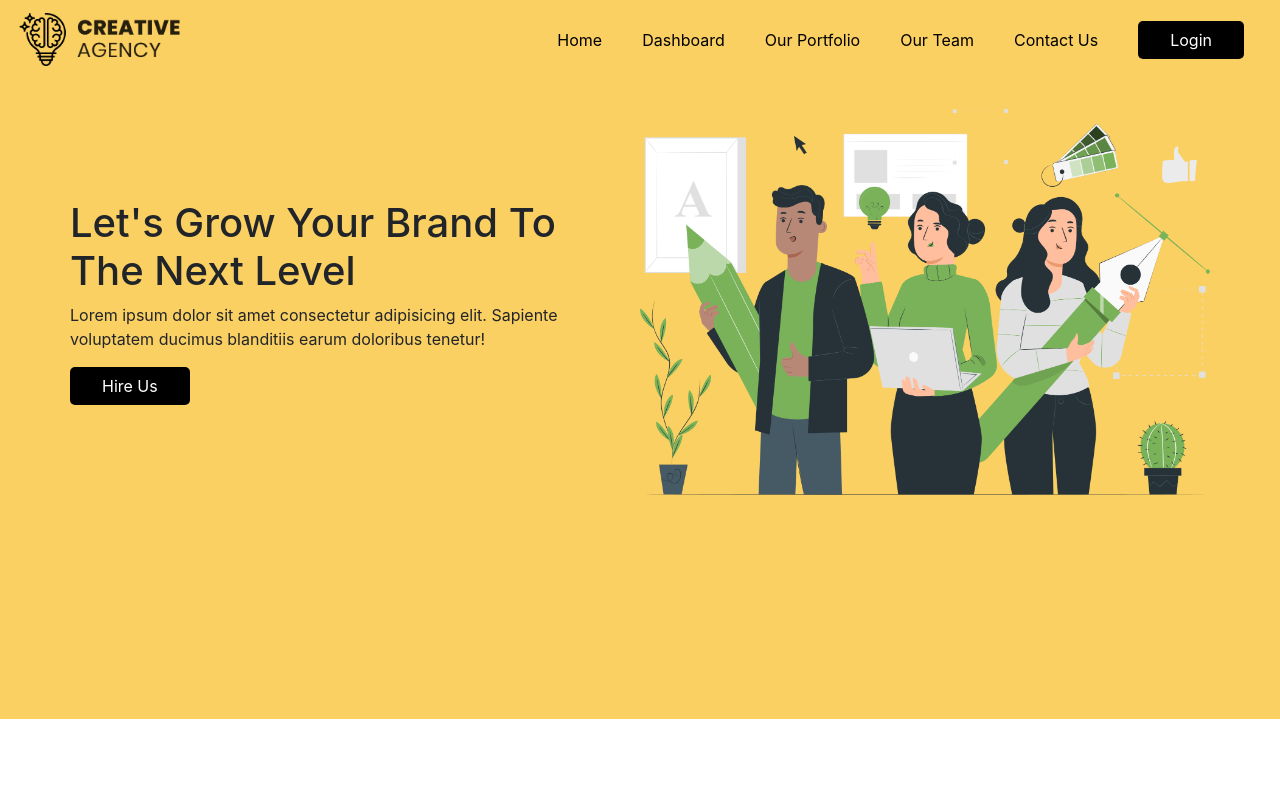
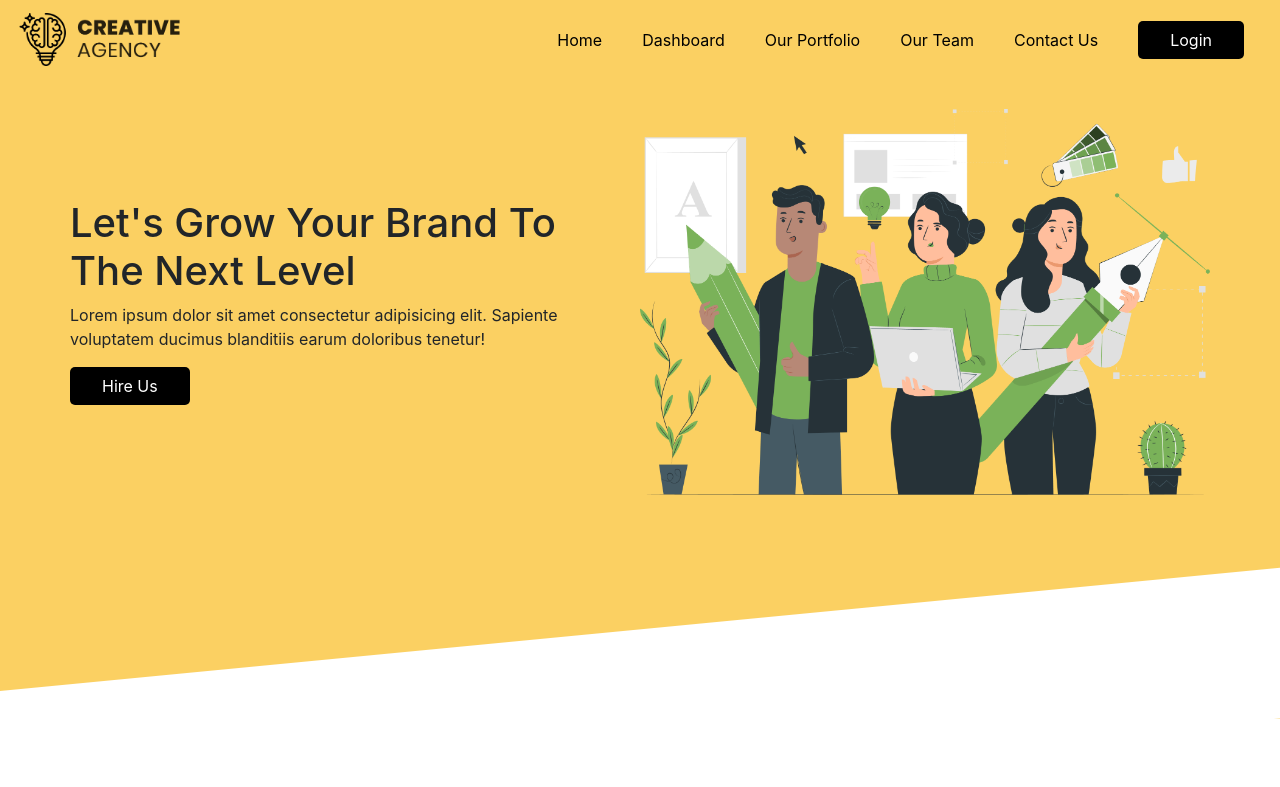
Before and after one commit to BK-Bagchi/creative-agency, a React (Create React App) app: page / in a window 1280 px wide. Shown: the top 787 px of the page. Built offline with nearby package versions, Linux system fonts and the light colour scheme; no server answers; the HTML template or start-up script is replaced by a standard one.

Commit message:
Landing page slope buttom added

```diff
--- a/src/Components/ClientCompany/ClientCompany.css
+++ b/src/Components/ClientCompany/ClientCompany.css
@@ -1,5 +1,6 @@
 .client-company{
     padding: 50px 30px;
+    z-index: 111 !important;
 }
 .client-company img{
     width: 115px;
--- a/src/Components/Header/Header.css
+++ b/src/Components/Header/Header.css
@@ -30,9 +30,16 @@
     height: 80vh;
     background: #FBD062;
     padding: 30px 16px;
+    overflow: hidden;
 }
 .header::before{
     position: absolute;
+    content: '';
+    z-index: 11;
     bottom: 0;
-    left: 0;
+    left: -10px;
+    background: white;
+    height: 150px;
+    width: 200%;
+    transform:rotate(-5.5deg);
 }
```
